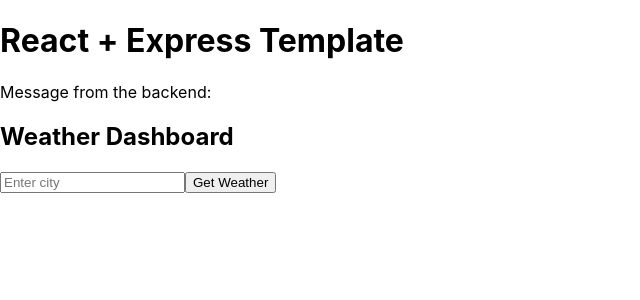
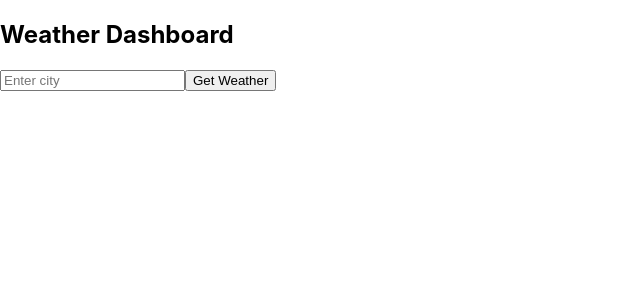
Before and after one commit to Ryaniswalking/Smart-Fridge, a React (Create React App) app in the folder frontend/: page / in a window 1280 px wide. Shown: the top 300 px of the page, without its empty margins (0-640 px from the left). Built offline with nearby package versions, Linux system fonts and the light colour scheme; no server answers.

Commit message:
change naming

```diff
--- a/frontend/src/App.js
+++ b/frontend/src/App.js
@@ -1,26 +1,12 @@
 import React, { useEffect, useState } from 'react';
-import WeatherDashboard from './components/dashboard'; // Adjust the path based on your structure
+import Dashboard from './components/Dashboard'; // Adjust the path based on your structure
 
 function App() {
-  const [description, setMessage] = useState('');
-
-  useEffect(() => {
-    fetch('/api')
-      .then((response) => response.json())
-      .then((data) => {
-        setMessage(data.description);
-      })
-      .catch((error) => {
-        console.error('Error fetching data:', error);
-      });
-  }, []);
 
   return (
     <div>
-      <h1>React + Express Template</h1>
-      <p>Message from the backend: {description}</p>
-      {/* Render the WeatherDashboard */}
-      <WeatherDashboard />
+      {/* Render the Dashboard */}
+      <Dashboard />
     </div>
   );
 }
```
